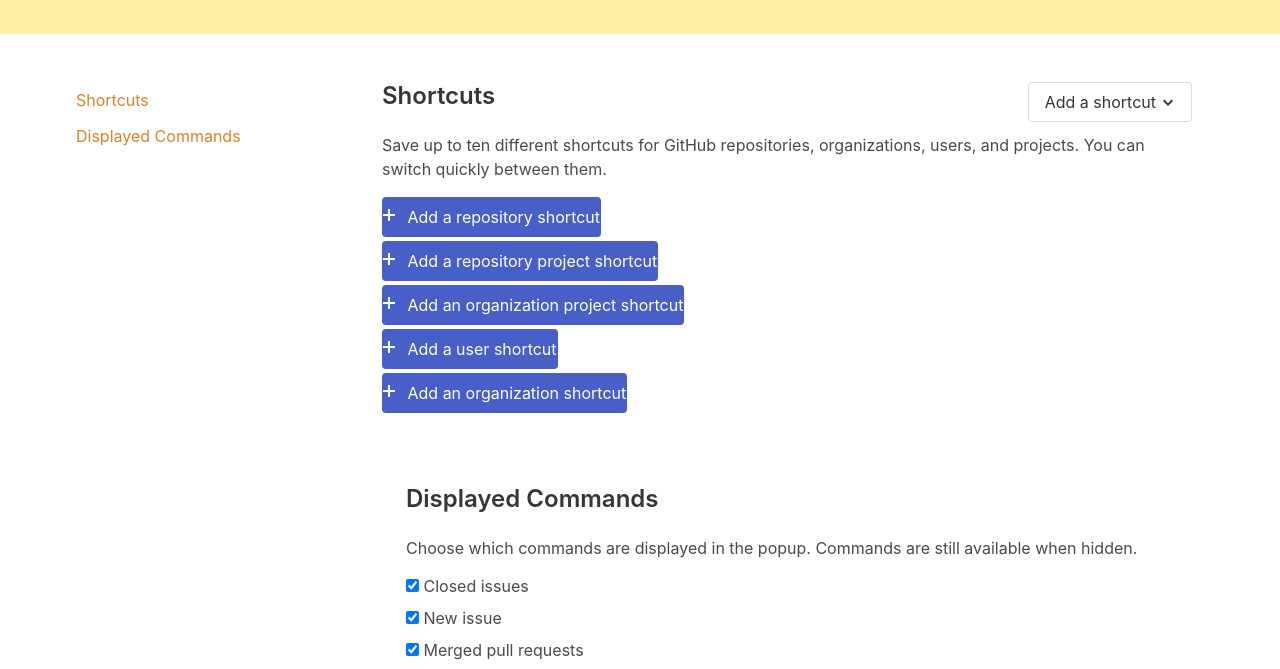
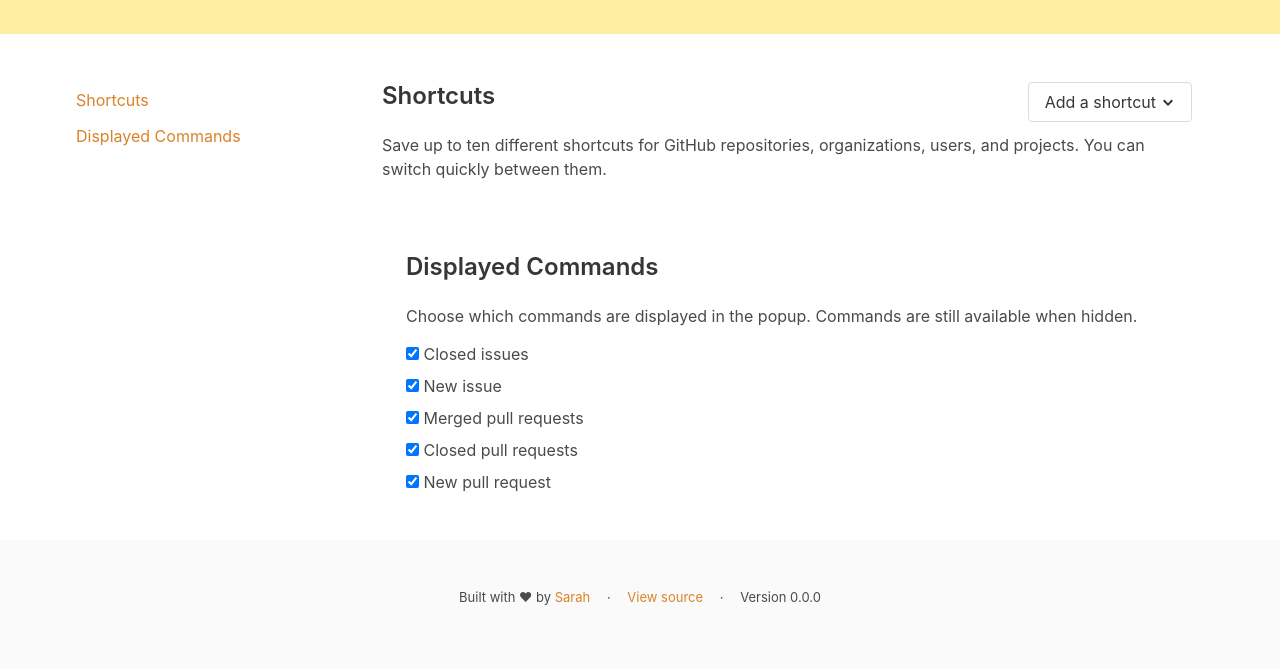
Before and after one commit to cheshire137/hubnav, a browser extension: page extension/options.html in a window 1280 px wide. Shown: the part 106-775 px from the top of the page. Drawn offline with nearby package versions, Linux system fonts and the light colour scheme.

Commit message:
Remove buttons for adding shortcuts, in favor of menu

```diff
--- a/extension/options.html
+++ b/extension/options.html
@@ -343,26 +343,6 @@
             <h2 class="subtitle is-4 shortcuts-subtitle"><a name="shortcuts-section"></a>Shortcuts</h2>
             <p>Save up to ten different shortcuts for GitHub repositories, organizations, users, and projects. You can switch quickly between them.</p>
             <div id="shortcuts-container"></div>
-            <button type="button" id="add-repository-button" class="add-button button is-link">
-              <svg class="octicon octicon-plus" viewBox="0 0 12 16" version="1.1" width="12" height="16" aria-hidden="true"><path fill-rule="evenodd" d="M12 9H7v5H5V9H0V7h5V2h2v5h5z"></path></svg>
-              Add a repository shortcut
-            </button>
-            <button type="button" id="add-repo-project-button" class="add-button button is-link">
-              <svg class="octicon octicon-plus" viewBox="0 0 12 16" version="1.1" width="12" height="16" aria-hidden="true"><path fill-rule="evenodd" d="M12 9H7v5H5V9H0V7h5V2h2v5h5z"></path></svg>
-              Add a repository project shortcut
-            </button>
-            <button type="button" id="add-org-project-button" class="add-button button is-link">
-              <svg class="octicon octicon-plus" viewBox="0 0 12 16" version="1.1" width="12" height="16" aria-hidden="true"><path fill-rule="evenodd" d="M12 9H7v5H5V9H0V7h5V2h2v5h5z"></path></svg>
-              Add an organization project shortcut
-            </button>
-            <button type="button" id="add-user-button" class="add-button button is-link">
-              <svg class="octicon octicon-plus" viewBox="0 0 12 16" version="1.1" width="12" height="16" aria-hidden="true"><path fill-rule="evenodd" d="M12 9H7v5H5V9H0V7h5V2h2v5h5z"></path></svg>
-              Add a user shortcut
-            </button>
-            <button type="button" id="add-org-button" class="add-button button is-link">
-              <svg class="octicon octicon-plus" viewBox="0 0 12 16" version="1.1" width="12" height="16" aria-hidden="true"><path fill-rule="evenodd" d="M12 9H7v5H5V9H0V7h5V2h2v5h5z"></path></svg>
-              Add an organization shortcut
-            </button>
           </section>
 
           <section class="section content">
--- a/extension/options.js
+++ b/extension/options.js
@@ -107,18 +107,10 @@ class OptionsPage {
 
   findElements() {
     this.repoTemplate = document.getElementById('repository-template')
-    this.addRepoButton = document.getElementById('add-repository-button')
-
     this.repoProjectTemplate = document.getElementById('repo-project-template')
     this.orgProjectTemplate = document.getElementById('org-project-template')
-    this.addRepoProjectButton = document.getElementById('add-repo-project-button')
-    this.addOrgProjectButton = document.getElementById('add-org-project-button')
-
     this.userTemplate = document.getElementById('user-template')
-    this.addUserButton = document.getElementById('add-user-button')
-
     this.orgTemplate = document.getElementById('org-template')
-    this.addOrgButton = document.getElementById('add-org-button')
 
     this.shortcutsContainer = document.getElementById('shortcuts-container')
     this.shortcutTipContainer = document.getElementById('shortcut-tip-container')
@@ -188,11 +180,6 @@ class OptionsPage {
       menuItem.addEventListener('click', e => this.onShortcutMenuItemClick(e))
     }
     this.addShortcutMenuTrigger.addEventListener('click', e => this.toggleShortcutMenu(e))
-    this.addRepoButton.addEventListener('click', e => this.addRepositoryShortcut(e))
-    this.addRepoProjectButton.addEventListener('click', e => this.addProjectShortcut(e, true))
-    this.addOrgProjectButton.addEventListener('click', e => this.addProjectShortcut(e, false))
-    this.addUserButton.addEventListener('click', e => this.addUserShortcut(e))
-    this.addOrgButton.addEventListener('click', e => this.addOrgShortcut(e))
     this.optionsForm.addEventListener('submit', e => this.onSubmit(e))
     this.closedIssues.addEventListener('change', () => this.checkFormValidity())
     this.newIssue.addEventListener('change', () => this.checkFormValidity())
@@ -707,7 +694,7 @@ class OptionsPage {
     const scope = ''
     const subsequentNode = shortcutAndNode[1]
     this.addUser(i, login, isOrg, scope, subsequentNode)
-    this.toggleAddShortcutButtons()
+    this.toggleAddShortcutMenu()
     this.focusLastAddedInput()
   }
 
@@ -715,7 +702,7 @@ class OptionsPage {
     event.currentTarget.blur()
     const shortcutAndNode = this.getNextShortcut()
     this.addProject(shortcutAndNode[0], '', '', !isRepoProject, '', '', shortcutAndNode[1])
-    this.toggleAddShortcutButtons()
+    this.toggleAddShortcutMenu()
     this.focusLastAddedInput()
   }
 
@@ -723,7 +710,7 @@ class OptionsPage {
     event.target.blur()
     const shortcutAndNode = this.getNextShortcut()
     this.addRepository(shortcutAndNode[0], '', 'master', null, shortcutAndNode[1])
-    this.toggleAddShortcutButtons()
+    this.toggleAddShortcutMenu()
     this.focusLastAddedInput()
   }
 
@@ -906,36 +893,28 @@ class OptionsPage {
     this.loadTemplate(this.repoTemplate, this.shortcutsContainer, populate, subsequentNode)
   }
 
-  toggleAddShortcutButtons() {
+  toggleAddShortcutMenu() {
     const numShortcutsLoaded = document.querySelectorAll('.shortcut-input').length
     if (numShortcutsLoaded < SHORTCUTS.length) {
-      this.addRepoProjectButton.style.display = 'block'
-      this.addOrgProjectButton.style.display = 'block'
-      this.addUserButton.style.display = 'block'
-      this.addRepoButton.style.display = 'block'
-      this.addOrgButton.style.display = 'block'
+      this.addShortcutMenu.style.display = 'block'
     } else {
-      this.addRepoProjectButton.style.display = 'none'
-      this.addOrgProjectButton.style.display = 'none'
-      this.addUserButton.style.display = 'none'
-      this.addRepoButton.style.display = 'none'
-      this.addOrgButton.style.display = 'none'
+      this.addShortcutMenu.style.display = 'none'
     }
   }
 
   removeProject(event, i) {
     this.removeShortcut(event, i, '.project-container')
-    this.toggleAddShortcutButtons()
+    this.toggleAddShortcutMenu()
   }
 
   removeUser(event, i) {
     this.removeShortcut(event, i, '.user-container')
-    this.toggleAddShortcutButtons()
+    this.toggleAddShortcutMenu()
   }
 
   removeRepository(event, i) {
     this.removeShortcut(event, i, '.repository-container')
-    this.toggleAddShortcutButtons()
+    this.toggleAddShortcutMenu()
   }
 
   removeShortcut(event, i, containerClass) {
@@ -973,7 +952,7 @@ class OptionsPage {
           this.addUser(i, user, isOrg, scope)
         }
       }
-      this.toggleAddShortcutButtons()
+      this.toggleAddShortcutMenu()
 
       const focusTargets = document.querySelectorAll('.focus-target')
       for (let input of focusTargets) {
```
